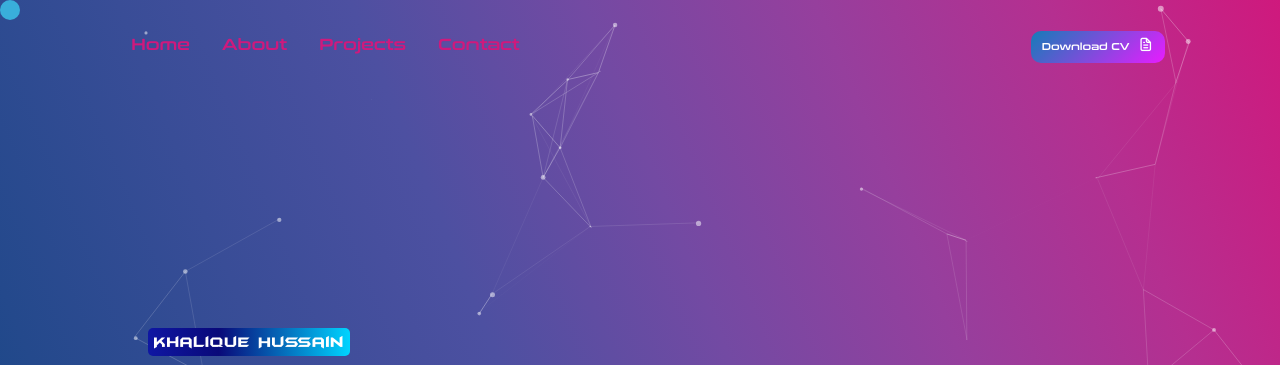
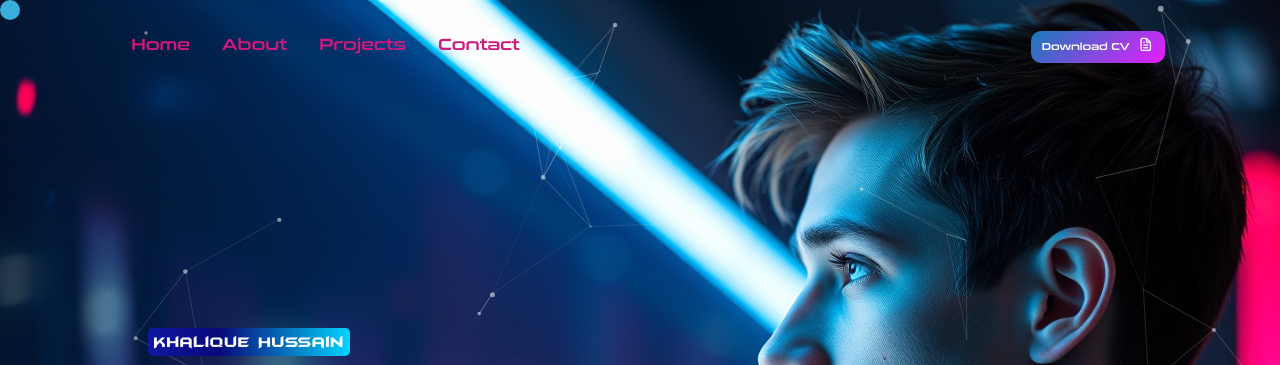
Before and after one commit to khaliqhussainn/MyPortfolio, a website: page assets/index.html in a window 1280 px wide. Shown: the top 365 px of the page. Drawn offline with nearby package versions, Linux system fonts and the light colour scheme; no server answers; animation ran at ten frames a second; a web font is replaced by a local one.

Commit message:
Update style.css

```diff
--- a/assets/css/style.css
+++ b/assets/css/style.css
@@ -217,7 +217,7 @@ i{
     width: 100%;
     position: relative;
     height: 50%;
-    background-image: url('../images/46da00ee238c74f8870175f80bc3f782.jpg.jpggiti');
+    background-image: url('../images/46da00ee238c74f8870175f80bc3f782.jpg.jpg');
     background-repeat: no-repeat;
     overflow: hidden;
     z-index: 100;
```
